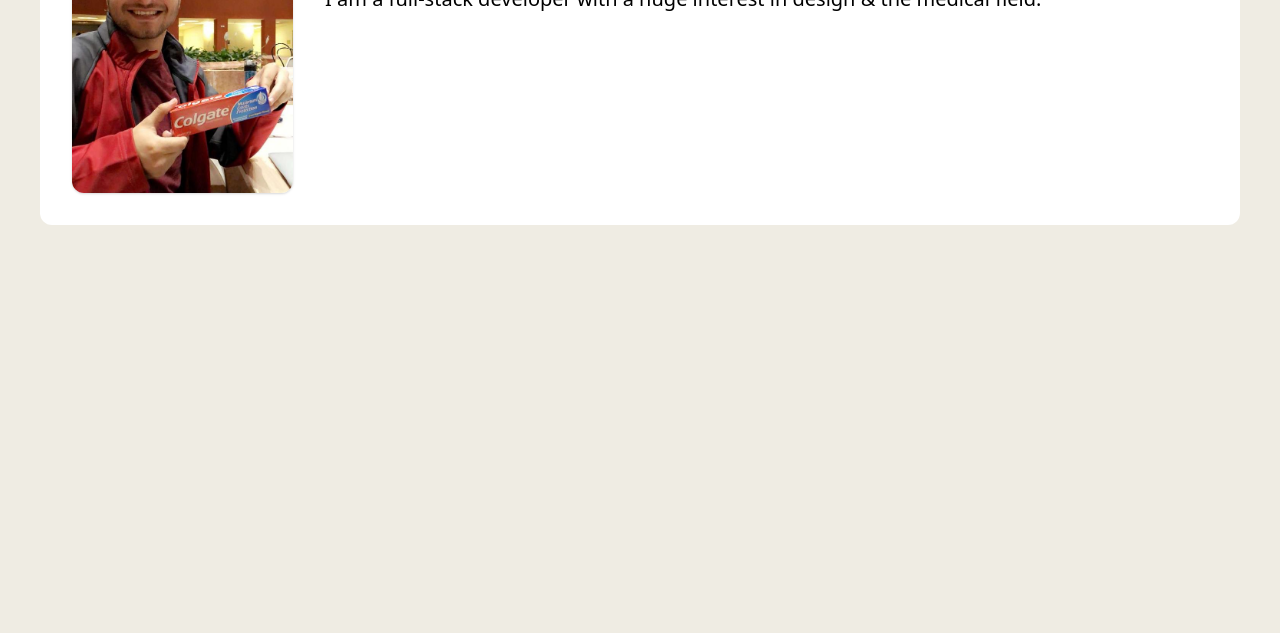
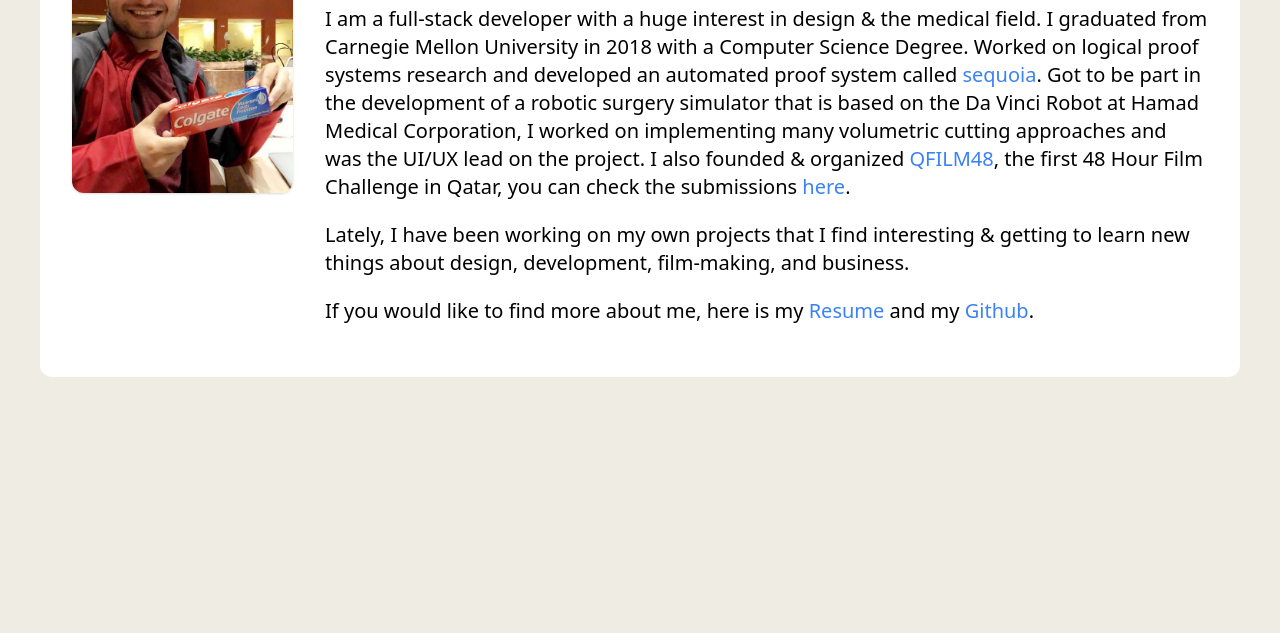
Before and after one commit to AboudFayad/aboudfayad.github.io, a plain HTML site: page index.html in a window 1280 px wide. Shown: the part 167-800 px from the top of the page. Drawn offline with nearby package versions, Linux system fonts and the light colour scheme.

Commit message:
Add info about me

```diff
--- a/index.html
+++ b/index.html
@@ -14,9 +14,19 @@
                 <img class="w-auto h-72 rounded-xl shadow" src="fayad.jpeg" alt="">
                 <div class="my-5 md:my-0 md:pl-8">
                     <p class="text-2xl font-semibold" style="color: #1A1F32;">Hi There!</p>
-                    <p class="text-xl font-light my-5">My name is Abdulrahman Alfayad, but everyone calls me <strong class="text-green-500 font-bold">Fayad</strong>.
-                    <br>
+                    <p class="text-xl font-light my-5">My name is Abdulrahman Alfayad, but everyone calls me <strong class="text-green-500 font-bold">Fayad</strong>.</p>
+
+                    <p class="text-xl font-light my-5">
                     I am a full-stack developer with a huge interest in design & the medical field.
+                    I graduated from Carnegie Mellon University in 2018 with a Computer Science Degree.
+                    Worked on logical proof systems research and developed an automated proof system called <a href="https://logic.qatar.cmu.edu/sequoia/" class="text-blue-500" target="_blank">sequoia</a>.
+                    Got to be part in the development of a robotic surgery simulator that is based on the Da Vinci Robot at Hamad Medical Corporation, I worked on implementing many volumetric cutting approaches and was the UI/UX lead on the project.
+                    I also founded & organized <a href="http://qfilm48.com" class="text-blue-500" target="_blank">QFILM48</a>, the first 48 Hour Film Challenge in Qatar, you can check the submissions <a href="https://www.youtube.com/channel/UCmUxBLSHvCaJz9s9xrkgUIw" class="text-blue-500" target="_blank">here</a>.
+                    </p>
+                    <p class="text-xl font-light my-5">
+                    Lately, I have been working on my own projects that I find interesting & getting to learn new things about design, development, film-making, and business.</p>
+                    <p class="text-xl font-light my-5">
+                        If you would like to find more about me, here is my <a href="resume.pdf" class="text-blue-500" target="_blank">Resume</a> and my <a href="https://github.com/AboudFayad" class="text-blue-500" target="_blank">Github</a>.
                     </p>
 
 
```
Also changed, not shown: 1 other file.
